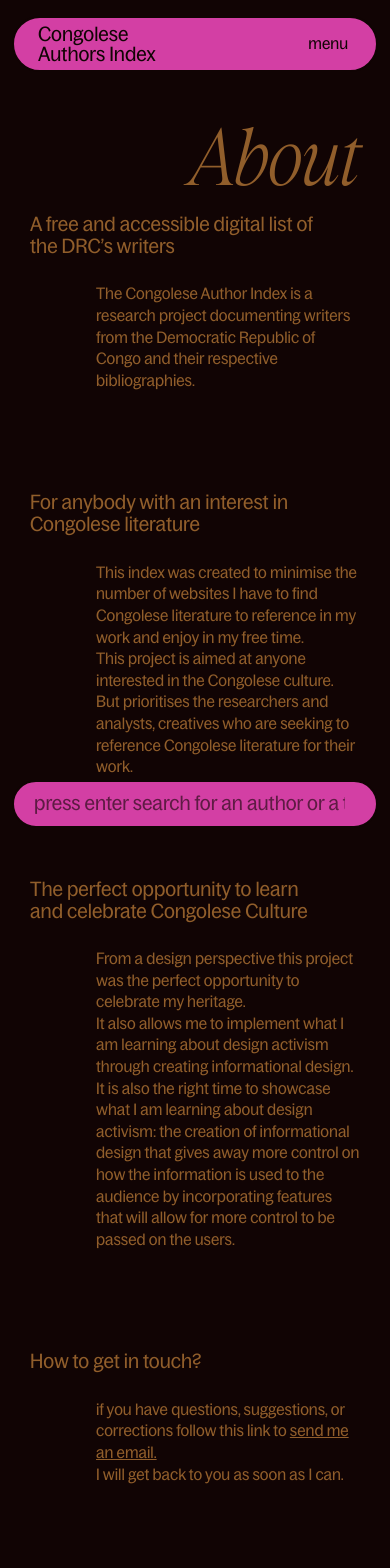
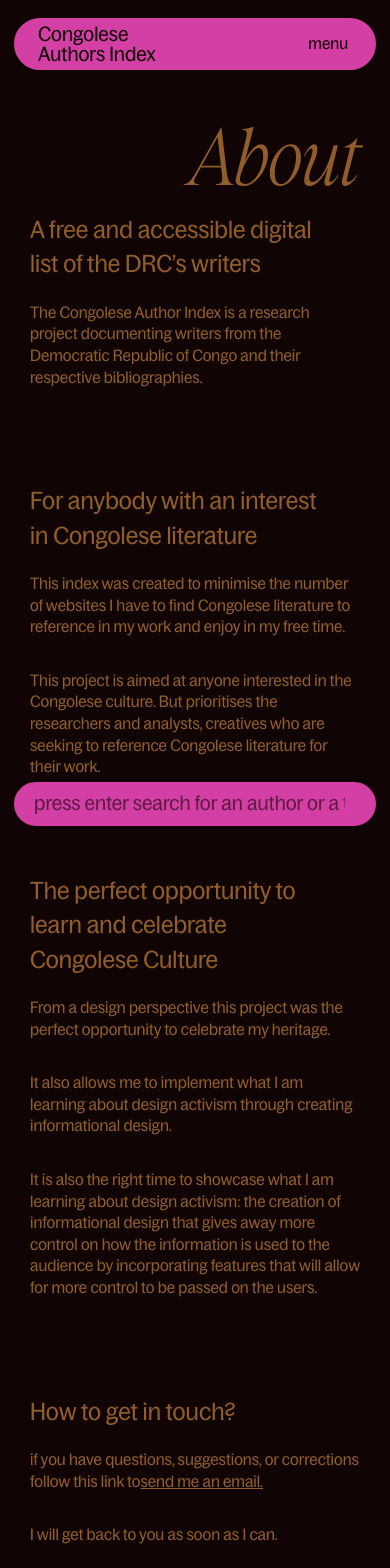
Before and after one commit to UncleDoubleU/Congolese-Authors-Index, a React (Vite) app in the folder 20250513-cai/: page /about in a window 390 px wide. Shown: the top 1568 px of the page. Built offline with nearby package versions, Linux system fonts and the light colour scheme.

Commit message:
added the code for basic about page styling and responsiveness

```diff
--- a/20250513-cai/src/App.sass
+++ b/20250513-cai/src/App.sass
@@ -55,7 +55,8 @@ $smallH1: italic 25vw/25vw "Diolce", serif
 $smallH2: normal 1.625rem/2.25rem "BagossCondensed", sans-serif
 $smallP: normal 1.125rem/1.75rem "BagossCondensed", sans-serif
 
-$aboutH2: normal 1.95rem/2.65rem "BagossCondensed", sans-serif
+$aboutSmallH2: normal 2rem/2.85rem "BagossCondensed", sans-serif
+$aboutMobileH2: normal 1.5rem/2.15rem "BagossCondensed", sans-serif
 
 html
      min-height: 100vh
--- a/20250513-cai/src/pages/About/About.module.sass
+++ b/20250513-cai/src/pages/About/About.module.sass
@@ -1,7 +1,7 @@
 @use '../../App'
 
 .section
-     margin-bottom: 6.25rem
+     margin-bottom: 4rem
 
 .article
      display: grid
@@ -10,18 +10,20 @@
 .H2
      grid-column: 1/10
      grid-row: 1/2
-     font: App.$mobileH2
-     margin-bottom: 1.65rem
+     font: App.$aboutMobileH2
+     margin-bottom: 1.25rem
 
      @media screen and (width >= App.$smallMedium)
-          font: App.$aboutH2
+          font: App.$aboutSmallH2
 
 .p
-     grid-column: 3/11
-     grid-row: 2/3
+     grid-column: 1/11
      font: App.$mobileP
+     margin-bottom: 2rem
+     content: ""
 
      @media screen and (width >= App.$smallMedium)
+          grid-column: 3/11
           font: App.$smallP
 
 .emailLink
--- a/20250513-cai/src/pages/About/About.tsx
+++ b/20250513-cai/src/pages/About/About.tsx
@@ -14,26 +14,39 @@ function About() {
                <section className={styles.section}>
                     <article className={styles.article}>
                          <h2 className={styles.H2}>For anybody with an interest in Congolese literature</h2>
-                         <p className={styles.p}>This index was created to minimise the number of websites I have to find Congolese literature to reference in my work and enjoy in my free time.<br />
+                         <p className={styles.p}>This index was created to minimise the number of websites I have to find Congolese literature to reference in my work and enjoy in my free time.
+                         </p>
 
-                              This project is aimed at anyone interested in the Congolese culture.  But prioritises the researchers and analysts, creatives who are seeking to reference Congolese literature for their work.</p>
+                         <p className={styles.p}>
+                              This project is aimed at anyone interested in the Congolese culture.  But prioritises the researchers and analysts, creatives who are seeking to reference Congolese literature for their work.
+                         </p>
                     </article>
                </section>
                <section className={styles.section}>
                     <article className={styles.article}>
                          <h2 className={styles.H2}>The perfect opportunity to learn and celebrate Congolese Culture</h2>
-                         <p className={styles.p}>From a design perspective this project was the perfect opportunity to celebrate my heritage.<br />
 
-                              It also allows me to implement what I am learning about design activism through creating informational design.<br />
+                         <p className={styles.p}>From a design perspective this project was the perfect opportunity to celebrate my heritage.
+                         </p>
 
-                              It is also the right time to showcase what I am learning about design activism: the creation of informational design that gives away more control on how the information is used to the audience by incorporating features that will allow for more control to be passed on the users. </p>
+                         <p className={styles.p}>
+                              It also allows me to implement what I am learning about design activism through creating informational design.
+                         </p>
+                         <p className={styles.p}>
+                              It is also the right time to showcase what I am learning about design activism: the creation of informational design that gives away more control on how the information is used to the audience by incorporating features that will allow for more control to be passed on the users.
+                         </p>
                     </article>
                </section>
                <section className={styles.section}>
                     <article className={styles.article}>
                          <h2 className={styles.H2}>How to get in touch?</h2>
-                         <p className={styles.p}>if you have questions, suggestions, or corrections follow this link to <a href="mailto:" className={styles.emailLink}>send me an email.</a><br />
 
+                         <p className={styles.p}>if you have questions, suggestions, or corrections follow this link to
+                              <a href="mailto:" className={styles.emailLink}>send me an email.
+                              </a>
+                         </p>
+
+                         <p className={styles.p}>
                               I will get back to you as soon as I can.
                          </p>
                     </article>
@@ -41,13 +54,16 @@ function About() {
                <section className={styles.section}>
                     <article className={styles.article}>
                          <h2 className={styles.H2}>Want to help?</h2>
-                         <p className={styles.p}>this projecct is totally open-source and as such would love your help: we are currently seeking: interpretors with knowledge of english - lingala, swahili or any other language spoken in the DRC.<br />
 
+                         <p className={styles.p}>this projecct is totally open-source and as such would love your help: we are currently seeking: interpretors with knowledge of english - lingala, swahili or any other language spoken in the DRC.
+                         </p>
+
+                         <p className={styles.p}>
                               I am looking for people with either education / training in the fields of commnucation, languages or someone who can demonstrate experties in interpreting formal written or spoken communications.
                          </p>
                     </article>
                </section>
-          </main>
+          </main >
      )
 }
 
```
